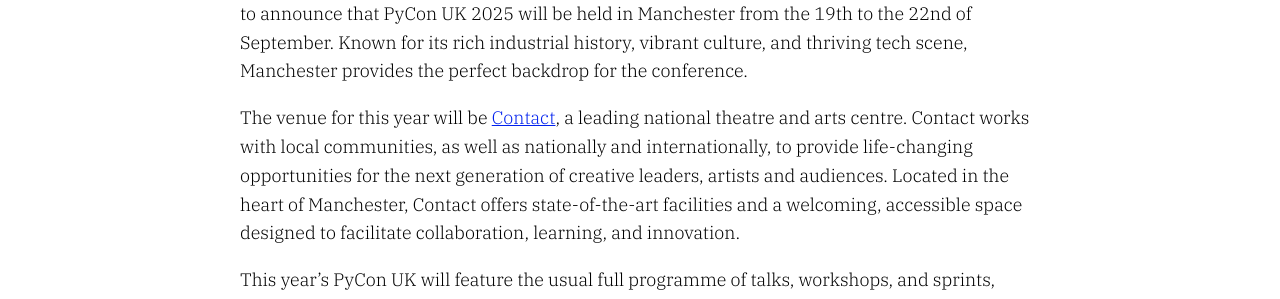
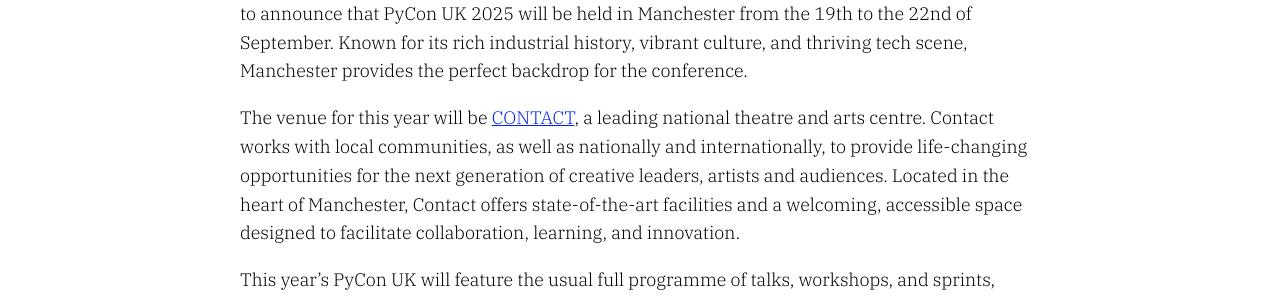
Before and after one commit to gma/2025.pyconuk.org, a Jekyll site: the page built from src/_posts/2025-02-04-new-venue.md, in a window 1280 px wide. Shown: the part 468-767 px from the top of the page. Built offline with Jekyll 4.4.1, drawn with Linux system fonts in a browser that asks for light colours.

```diff
--- a/src/_data/links.yaml
+++ b/src/_data/links.yaml
@@ -20,7 +20,7 @@ md:
     mastodon: "[Mastodon (@PyConUK@fosstodon.org)](https://fosstodon.org/@PyConUK)"
     twitter: "[X(Twitter) (@PyConUK)](https://twitter.com/pyconuk)"
 
-    contactmcr: "[Contact](https://contactmcr.com)"
+    contactmcr: "[CONTACT](https://contactmcr.com)"
 
   short:
     bluesky: "[Bluesky](https://bsky.app/profile/pyconuk.org)"
@@ -29,7 +29,7 @@ md:
     mastodon: "[Mastodon](https://fosstodon.org/@PyConUK)"
     twitter: "[X(Twitter)](https://twitter.com/pyconuk)"
 
-    contactmcr: "[Contact](https://contactmcr.com)"
+    contactmcr: "[CONTACT](https://contactmcr.com)"
 
 html:
   long:
@@ -38,7 +38,7 @@ html:
     mastodon: '<a href="https://fosstodon.org/@PyConUK">Mastodon (@PyConUK@fosstodon.org)</a>'
     twitter: '<a href="https://twitter.com/pyconuk">X(Twitter) (@PyConUK)</a>'
 
-    contactmcr: '<a href="https://contactmcr.com">Contact</a>'
+    contactmcr: '<a href="https://contactmcr.com">CONTACT</a>'
 
   short:
     bluesky: '<a href="https://bsky.app/profile/pyconuk.org">Bluesky</a>'
@@ -46,4 +46,4 @@ html:
     mastodon: '<a href="https://fosstodon.org/@PyConUK">Mastodon</a>'
     twitter: '<a href="https://twitter.com/pyconuk">X(Twitter)</a>'
 
-    contactmcr: '<a href="https://contactmcr.com">Contact</a>'
+    contactmcr: '<a href="https://contactmcr.com">CONTACT</a>'
```
Also changed, not shown: src/index.md (+1 -1 lines), src/venue.md (+3 -1 lines).
